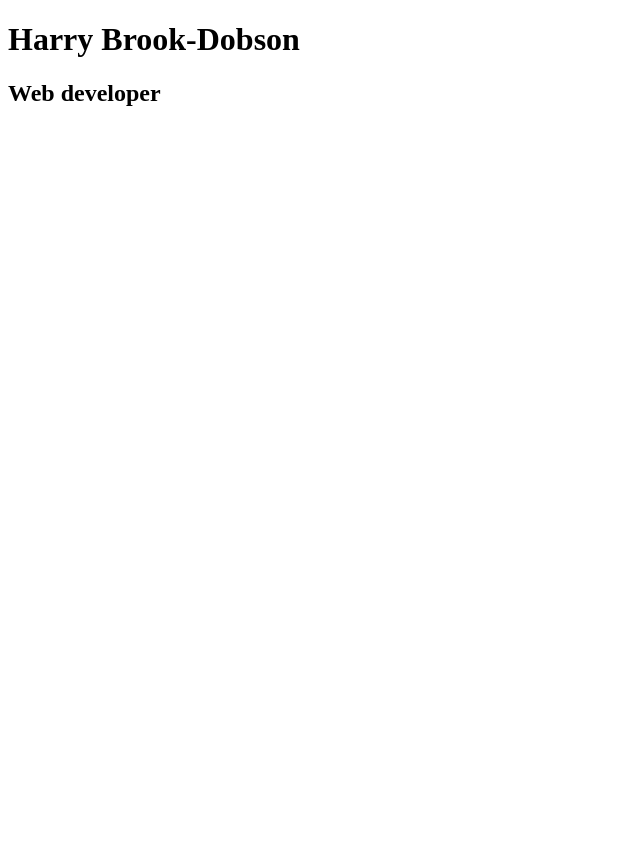
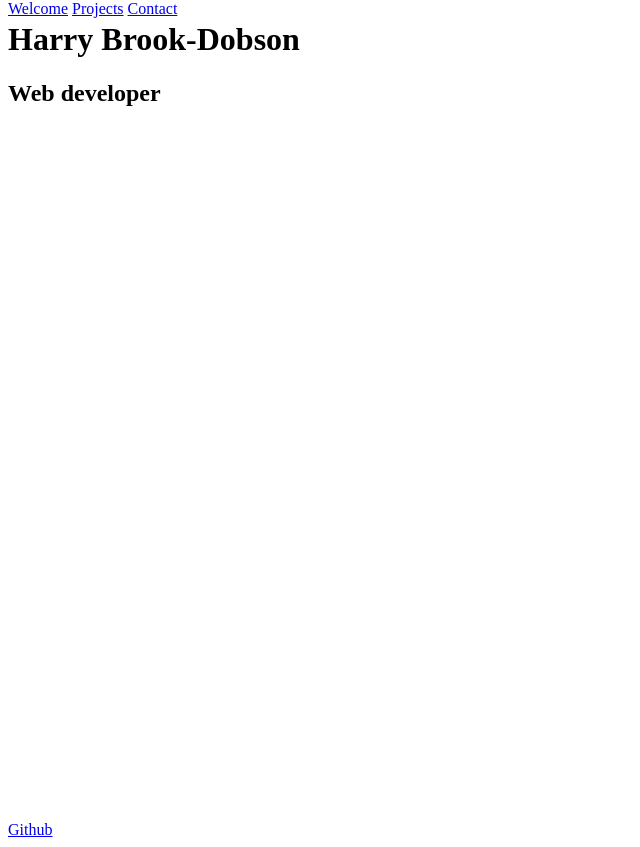
Before and after one commit to harryabd/fccPortfolio, a plain HTML site: page index.html in a window 1280 px wide. Shown: the whole page, without its empty margins (0-640 px from the left). Before the commit the page ends 800 px from the top, so only its background shows below. Drawn offline with Linux system fonts and the light colour scheme.

Commit message:
update content

```diff
--- a/index.html
+++ b/index.html
@@ -4,16 +4,20 @@
 </head>
 <main id="main">
   <script src="https://cdn.freecodecamp.org/testable-projects-fcc/v1/bundle.js"></script>
-  <div id="navbar>
-    <a href=""></a>
+  <div id="navbar">
+    <a href="#welcome-section">Welcome</a>
+    <a href="#projects">Projects</a>
+    <a href="#contact">Contact</a>
   </div>
   <div id="welcome-section">
     <h1 id="title">Harry Brook-Dobson</h1>
     <h2>Web developer</h2>
-    <a id="profile-link" href=""></a>
   </div>
   <div id="projects">
     <div class="project-title">
     </div>
   </div>
+  <div id="contact">
+    <a id="profile-link" href="https://github.com/harryabd">Github</a>
+  </div>
 </main>
--- a/portfolio.css
+++ b/portfolio.css
@@ -1,9 +1,17 @@
 #navbar {
-  position = fixed;
+  position: fixed;
   top: 0px;
+}
+
+#welcome-section {
+  height: 100vh;
 }
 
 .body {
   position: relative;
-  top 0px;
+  top: 0px;
 }
+
+@media only screen and (min-width: 768px) {
+  background-color: gray;
+}
```
